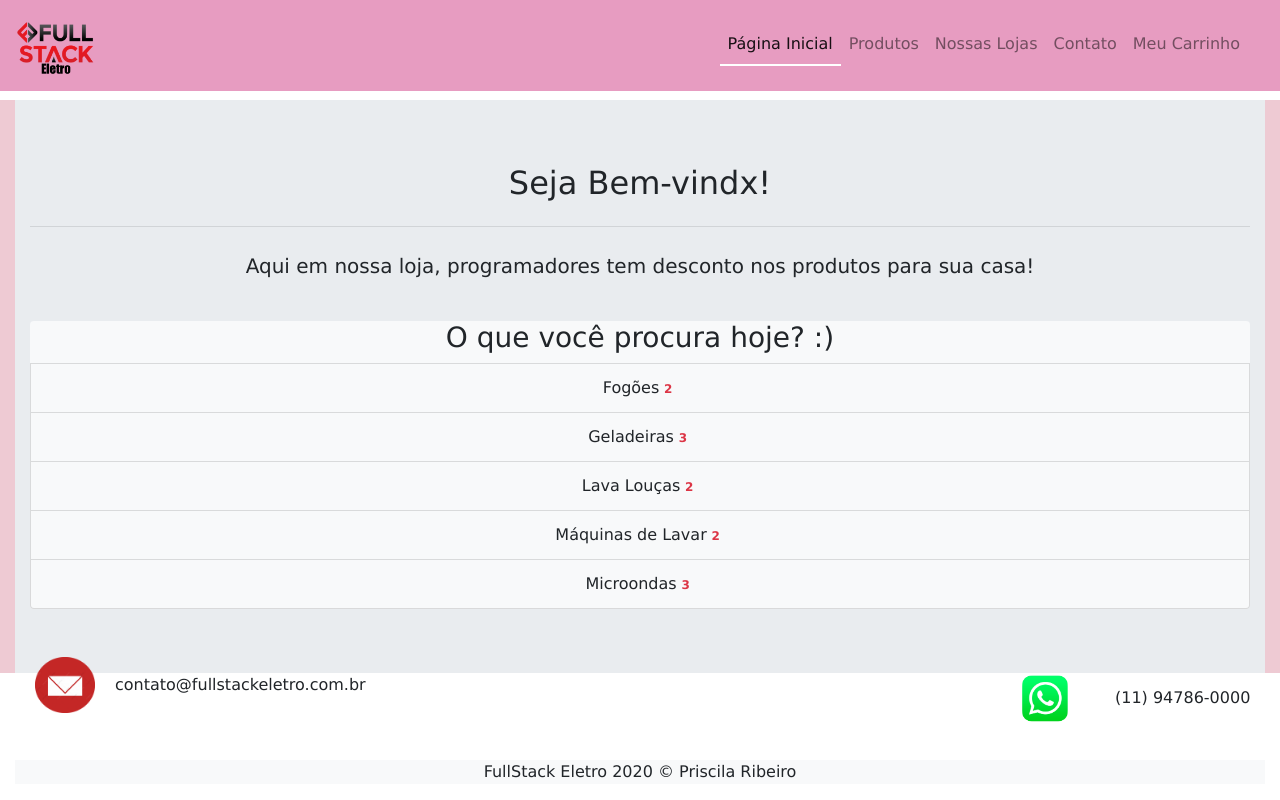
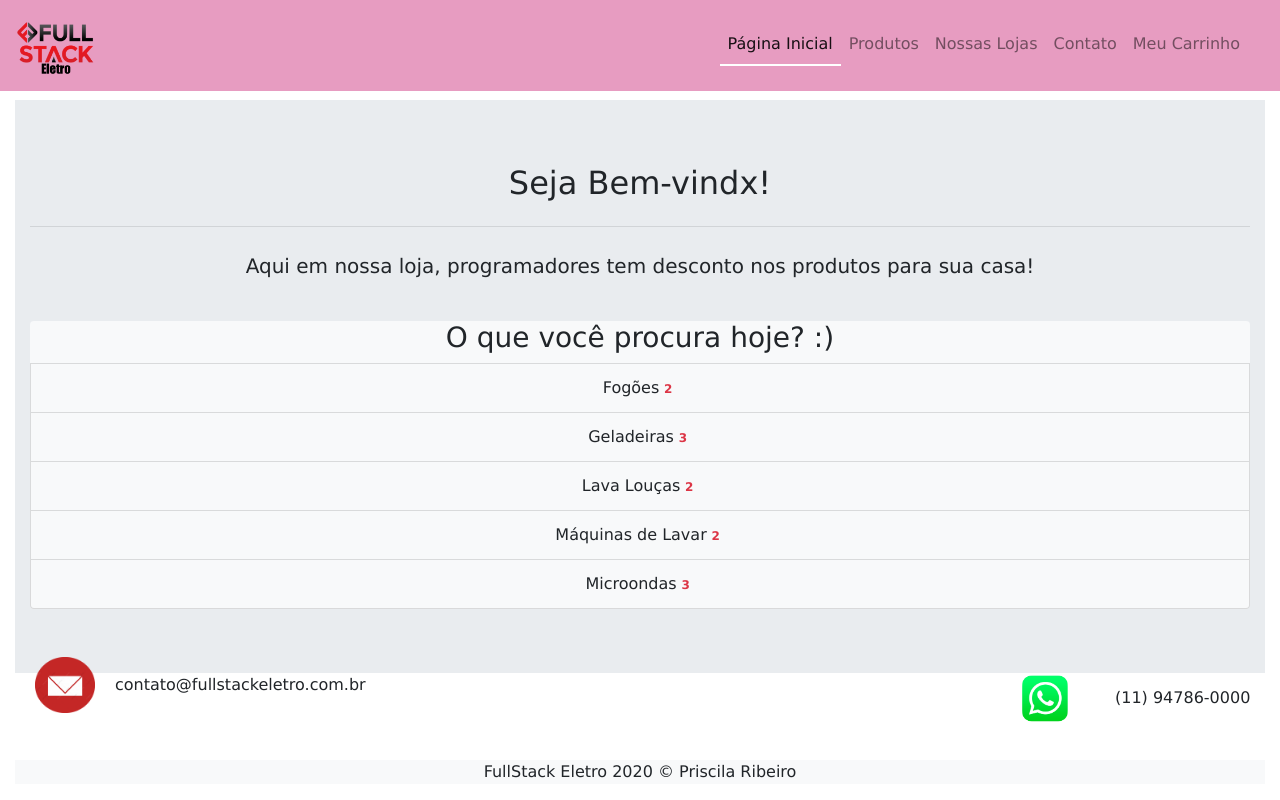
Before and after one commit to Prixribeiro/ProjetoFullStackEletro, a React (Create React App) app: page / in a window 1280 px wide. Built offline with nearby package versions, Linux system fonts and the light colour scheme.

Commit message:
correcão de rotas

```diff
--- a/src/App.css
+++ b/src/App.css
@@ -7,7 +7,3 @@ body {
 
 
 }
-
-main {
-    background-color: rgb(238, 202, 211);
-}
```
Also changed, not shown: 1 other file (tests, documents, lock files or other folders).
